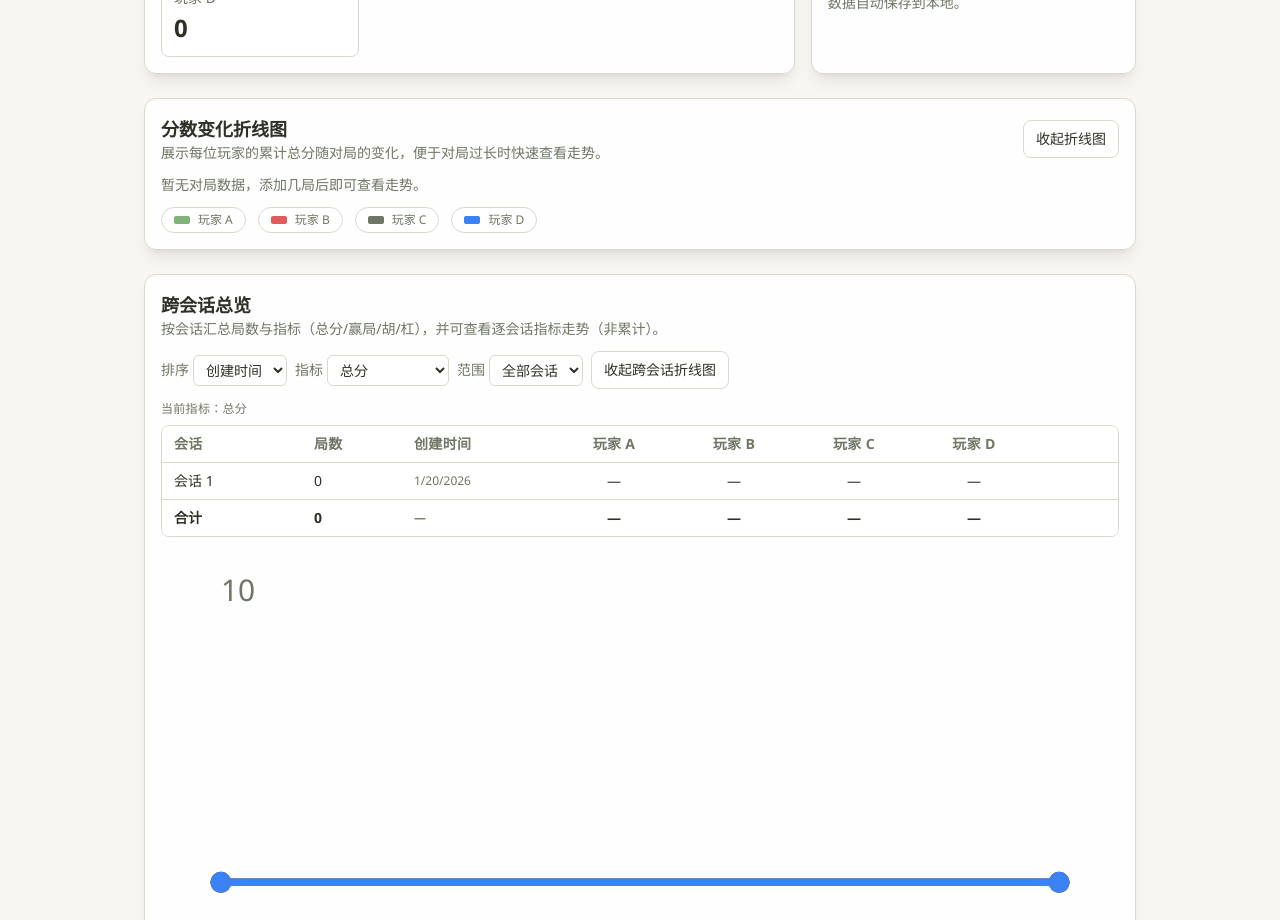
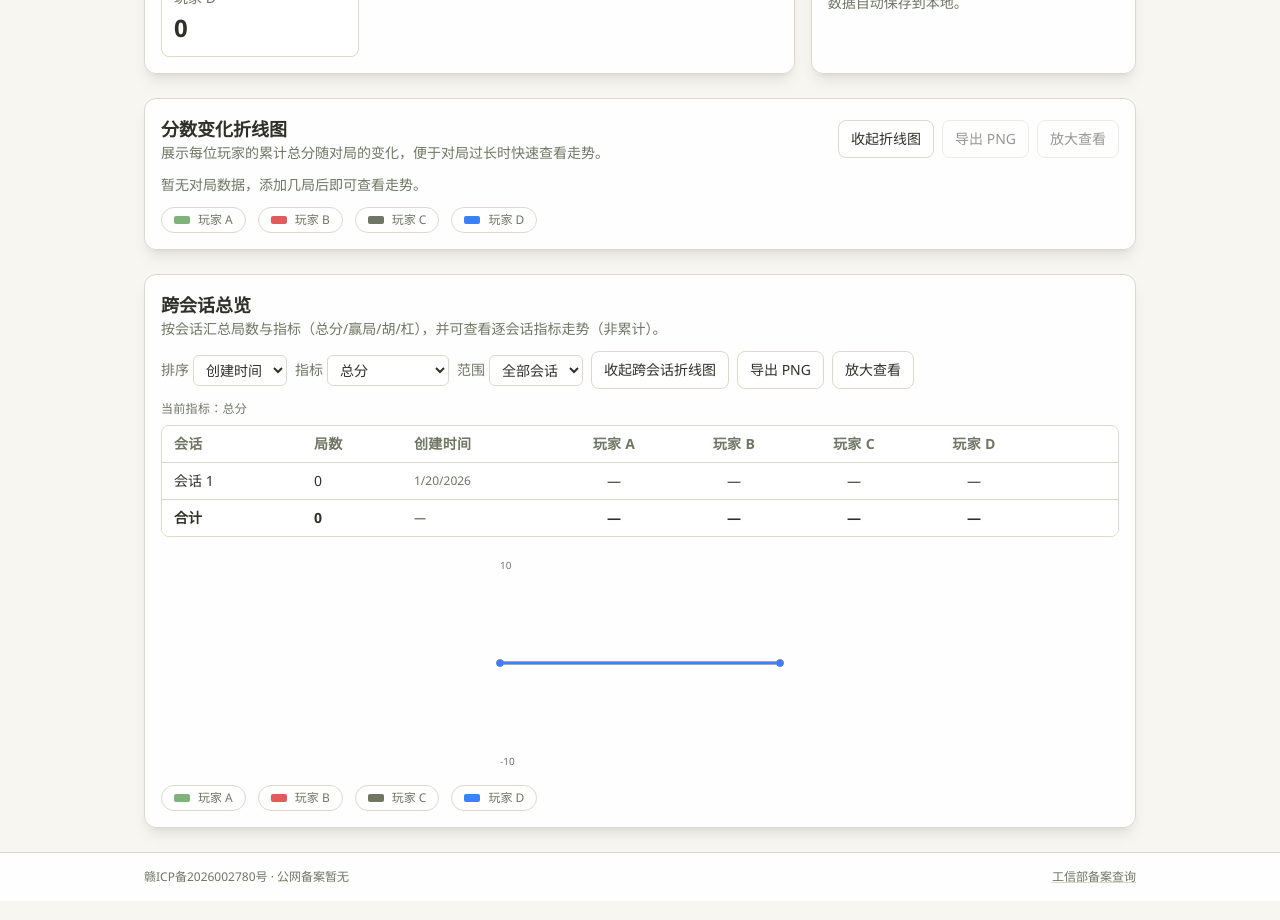
Before and after one commit to 2321Robin/ScoreCard, a React (Vite) app: page / in a window 1280 px wide. Shown: the part 1040-1960 px from the top of the page. Built offline with nearby package versions, Linux system fonts and the light colour scheme.

Commit message:
feat: 折线图导出与放大

```diff
--- a/src/App.jsx
+++ b/src/App.jsx
@@ -45,6 +45,50 @@ function App() {
   const fileInputRef = useRef(null)
   const historyRef = useRef({})
   const autoExportTriggeredRef = useRef({})
+  const chartRef = useRef(null)
+  const crossChartRef = useRef(null)
+
+  const exportSvgAsPng = (ref, filename) => {
+    const svg = ref?.current
+    if (!svg) return
+    const serializer = new XMLSerializer()
+    const source = serializer.serializeToString(svg)
+    const blob = new Blob([source], { type: 'image/svg+xml;charset=utf-8' })
+    const url = URL.createObjectURL(blob)
+
+    const img = new Image()
+    const viewBox = svg.viewBox?.baseVal
+    const width = viewBox?.width || svg.clientWidth || 800
+    const height = viewBox?.height || svg.clientHeight || 400
+    img.onload = () => {
+      const canvas = document.createElement('canvas')
+      canvas.width = width
+      canvas.height = height
+      const ctx = canvas.getContext('2d')
+      if (!ctx) return
+      ctx.fillStyle = '#ffffff'
+      ctx.fillRect(0, 0, width, height)
+      ctx.drawImage(img, 0, 0, width, height)
+      const png = canvas.toDataURL('image/png')
+      const a = document.createElement('a')
+      a.href = png
+      a.download = filename || 'chart.png'
+      a.click()
+      URL.revokeObjectURL(url)
+    }
+    img.src = url
+  }
+
+  const openSvgInNewTab = (ref) => {
+    const svg = ref?.current
+    if (!svg) return
+    const serializer = new XMLSerializer()
+    const source = serializer.serializeToString(svg)
+    const blob = new Blob([source], { type: 'image/svg+xml;charset=utf-8' })
+    const url = URL.createObjectURL(blob)
+    window.open(url, '_blank', 'noopener')
+    setTimeout(() => URL.revokeObjectURL(url), 30_000)
+  }
 
   const currentSession = useMemo(() => {
     return state.sessions.find((s) => s.id === state.currentSessionId) ?? state.sessions[0]
@@ -2213,6 +2257,7 @@ function App() {
               <h2 className="text-lg font-semibold">分数变化折线图</h2>
               <p className="text-sm text-muted">展示每位玩家的累计总分随对局的变化，便于对局过长时快速查看走势。</p>
             </div>
+            <div className="flex flex-wrap items-center gap-2">
               <button
                 className="rounded-lg border border-line bg-panel px-3 py-2 text-sm text-text hover:border-accent focus-visible:outline-none focus-visible:ring-2 focus-visible:ring-accent/60 focus-visible:ring-offset-2 focus-visible:ring-offset-panel"
                 onClick={() => setShowChart((v) => !v)}
@@ -2220,6 +2265,21 @@ function App() {
               >
                 {showChart ? '收起折线图' : '展开折线图'}
               </button>
+              <button
+                className="rounded-lg border border-line bg-panel px-3 py-2 text-sm text-text hover:border-accent focus-visible:outline-none focus-visible:ring-2 focus-visible:ring-accent/60 focus-visible:ring-offset-2 focus-visible:ring-offset-panel disabled:opacity-50"
+                onClick={() => exportSvgAsPng(chartRef, 'scores-chart.png')}
+                disabled={rounds.length === 0}
+              >
+                导出 PNG
+              </button>
+              <button
+                className="rounded-lg border border-line bg-panel px-3 py-2 text-sm text-text hover:border-accent focus-visible:outline-none focus-visible:ring-2 focus-visible:ring-accent/60 focus-visible:ring-offset-2 focus-visible:ring-offset-panel disabled:opacity-50"
+                onClick={() => openSvgInNewTab(chartRef)}
+                disabled={rounds.length === 0}
+              >
+                放大查看
+              </button>
+            </div>
           </div>
 
           {showChart && (
@@ -2255,7 +2315,7 @@ function App() {
 
                     return (
                       <div className="min-w-full">
-                        <svg viewBox={`0 0 ${width} ${height}`} className="w-full max-w-full">
+                        <svg ref={chartRef} viewBox={`0 0 ${width} ${height}`} width={width} height={height} className="w-full max-w-full">
                           <line x1={padding} y1={zeroY} x2={width - padding} y2={zeroY} stroke="#dcd8cc" strokeDasharray="4 4" />
                           {cumulativeSeries.map((series, idx) => {
                             const color = colors[idx % colors.length]
@@ -2345,6 +2405,20 @@ function App() {
                 >
                   {showCrossChart ? '收起跨会话折线图' : '展开跨会话折线图'}
                 </button>
+                <button
+                  className="rounded-lg border border-line bg-panel px-3 py-2 text-text hover:border-accent focus-visible:outline-none focus-visible:ring-2 focus-visible:ring-accent/60 focus-visible:ring-offset-2 focus-visible:ring-offset-panel disabled:opacity-50"
+                  onClick={() => exportSvgAsPng(crossChartRef, 'cross-sessions-chart.png')}
+                  disabled={filteredSessions.length === 0}
+                >
+                  导出 PNG
+                </button>
+                <button
+                  className="rounded-lg border border-line bg-panel px-3 py-2 text-text hover:border-accent focus-visible:outline-none focus-visible:ring-2 focus-visible:ring-accent/60 focus-visible:ring-offset-2 focus-visible:ring-offset-panel disabled:opacity-50"
+                  onClick={() => openSvgInNewTab(crossChartRef)}
+                  disabled={filteredSessions.length === 0}
+                >
+                  放大查看
+                </button>
               </div>
             </div>
 
@@ -2476,7 +2550,7 @@ function App() {
 
                       return (
                         <div className="min-w-full">
-                          <svg viewBox={`0 0 ${width} ${height}`} className="w-full max-w-full">
+                          <svg ref={crossChartRef} viewBox={`0 0 ${width} ${height}`} width={width} height={height} className="w-full max-w-full">
                             <line x1={padding} y1={zeroY} x2={width - padding} y2={zeroY} stroke="#dcd8cc" strokeDasharray="4 4" />
                             {crossCumulativeSeries.map((series, idx) => {
                               const color = colors[idx % colors.length]
```
Also changed, not shown: src/lib/sessions.js, 1 other file (tests, documents, lock files or other folders). Lines whose indentation alone changed are shown as unchanged.
